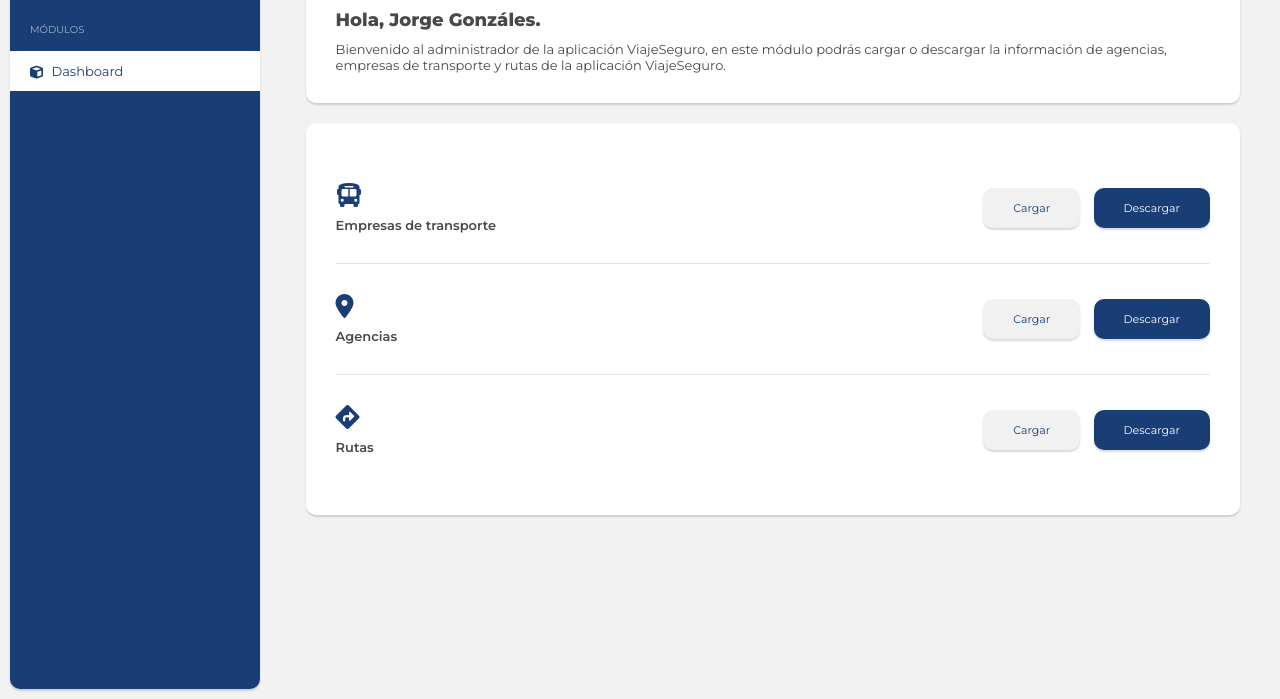
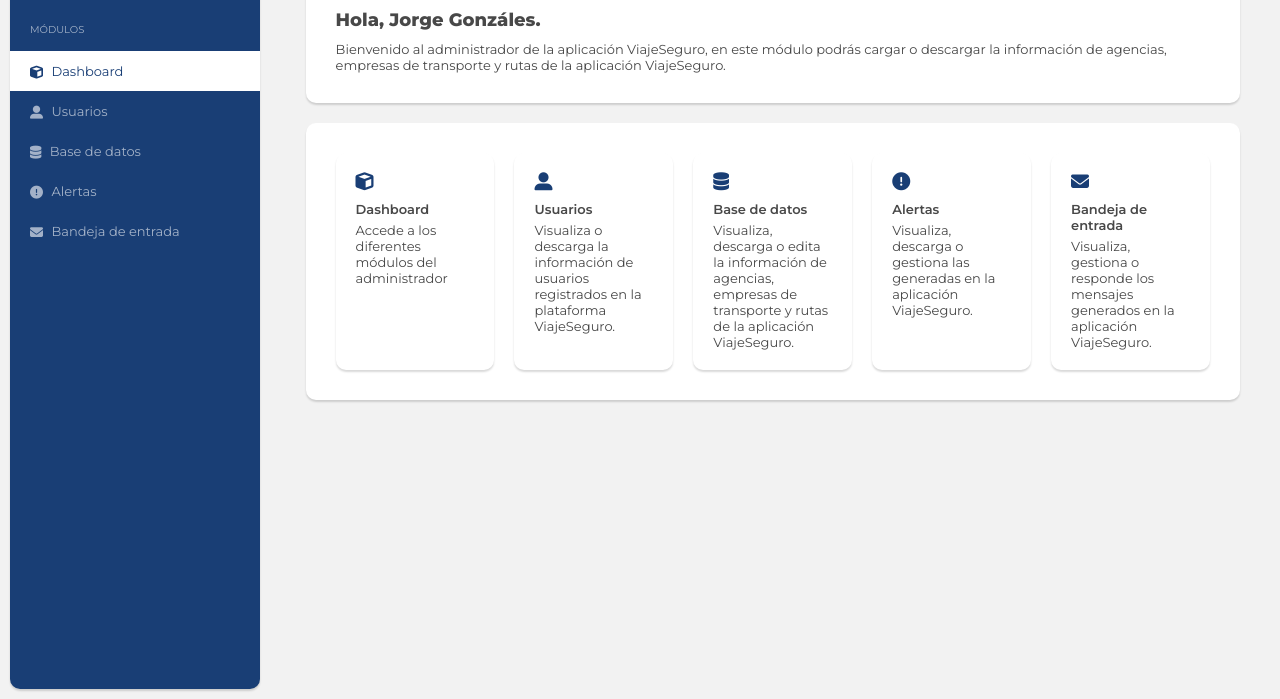
Before and after one commit to gabrielsanchez7/admin-sutran, a plain HTML site: page views/dashboard.html in a window 1280 px wide. Shown: the part 101-800 px from the top of the page. Drawn offline with Linux system fonts and the light colour scheme.

Commit message:
temp design

```diff
--- a/styles.scss/main.scss
+++ b/styles.scss/main.scss
@@ -226,60 +226,60 @@ body:not(#login-page) {
 #dashboard-page {
 	.content {
 		padding: 20px 0;
+		.modules {
+			display: flex;
+			flex-wrap: wrap;
+			a {
+				border-radius: 10px;
+				box-shadow: $shadow;
+				padding: 20px;
+				text-align: left;
+				width: calc(100% / 5 - 80px / 5);
+				border: none;
+				display: flex;
+				flex-direction: column;
+				justify-content: flex-start;
+				cursor: pointer;
+				background-color: $white;
+				transition: $fast;
+				text-decoration: none;
+				&:not(:nth-child(5n)) { margin-right: 20px; }
+				@media (hover: hover) {
+					&:hover { background-color: $hover; }
+				}
+				.fas {
+					display: block;
+					font-size: 18px;
+					color: $blue;
+					margin-bottom: 10px;
+				}
+				.title {
+					font-weight: 600;
+					margin-bottom: 5px;
+				}
+				* { pointer-events: none; }
+			}
+		}
 		// .modules {
-		// 	display: flex;
-		// 	flex-wrap: wrap;
-		// 	a {
-		// 		border-radius: 10px;
-		// 		box-shadow: $shadow;
-		// 		padding: 20px;
-		// 		text-align: left;
-		// 		width: calc(100% / 5 - 80px / 5);
-		// 		border: none;
+		// 	& > div {
 		// 		display: flex;
-		// 		flex-direction: column;
-		// 		justify-content: flex-start;
-		// 		cursor: pointer;
-		// 		background-color: $white;
-		// 		transition: $fast;
-		// 		text-decoration: none;
-		// 		&:not(:nth-child(5n)) { margin-right: 20px; }
-		// 		@media (hover: hover) {
-		// 			&:hover { background-color: $hover; }
-		// 		}
+		// 		align-items: center;
+		// 		justify-content: space-between;
+		// 		width: 100%;
+		// 		padding: 30px 0;
+		// 		&:not(:last-child) { border-bottom: 1px solid $borderColor; }
 		// 		.fas {
+		// 			color: $blue;
+		// 			font-size: 24px;
 		// 			display: block;
-		// 			font-size: 18px;
-		// 			color: $blue;
 		// 			margin-bottom: 10px;
 		// 		}
-		// 		.title {
-		// 			font-weight: 600;
-		// 			margin-bottom: 5px;
+		// 		span { font-weight: 600; }
+		// 		.opciones {
+		// 			button:first-child { margin-right: 10px; }
 		// 		}
-		// 		* { pointer-events: none; }
 		// 	}
 		// }
-		.modules {
-			& > div {
-				display: flex;
-				align-items: center;
-				justify-content: space-between;
-				width: 100%;
-				padding: 30px 0;
-				&:not(:last-child) { border-bottom: 1px solid $borderColor; }
-				.fas {
-					color: $blue;
-					font-size: 24px;
-					display: block;
-					margin-bottom: 10px;
-				}
-				span { font-weight: 600; }
-				.opciones {
-					button:first-child { margin-right: 10px; }
-				}
-			}
-		}
 	}
 }
 
--- a/views/aside.html
+++ b/views/aside.html
@@ -10,7 +10,7 @@
 				<span>Dashboard</span>
 			</a>
 		</li>
-		<!-- <li class="menu-item menu-usuarios">
+		<li class="menu-item menu-usuarios">
 			<a href="../views/usuarios.html">
 				<i class="fas fa-user-alt" aria-hidden="true"></i>
 				<span>Usuarios</span>
@@ -33,6 +33,6 @@
 				<i class="fas fa-envelope" aria-hidden="true"></i>
 				<span>Bandeja de entrada</span>
 			</a>
-		</li> -->
+		</li>
 	</ul>
 </div>
--- a/views/dashboard.html
+++ b/views/dashboard.html
@@ -24,7 +24,7 @@
 			</div>
 			<div class="box modules">
 
-				<div class="transporte">
+				<!-- <div class="transporte">
 					<p>
 						<i class="fas fa-bus" aria-hidden="true"></i>
 						<span>Empresas de transporte</span>
@@ -55,9 +55,9 @@
 						<button type="button" class="button-white">Cargar</button>
 						<button type="button" class="button-blue">Descargar</button>
 					</div>
-				</div>
+				</div> -->
 
-				<!-- <a href="../views/dashboard.html">
+				<a href="../views/dashboard.html">
 					<i class="fas fa-cube"></i>
 					<span class="title">Dashboard</span>
 					<span class="description">Accede a los diferentes m&oacute;dulos del administrador</span>
@@ -81,7 +81,7 @@
 					<i class="fas fa-envelope"></i>
 					<span class="title">Bandeja de entrada</span>
 					<span class="description">Visualiza, gestiona o responde los mensajes generados en la aplicaci&oacute;n ViajeSeguro.</span>
-				</a> -->
+				</a>
 			</div>
 		</div>
 
```
Also changed, not shown: styles/main.css, 1 other file.
